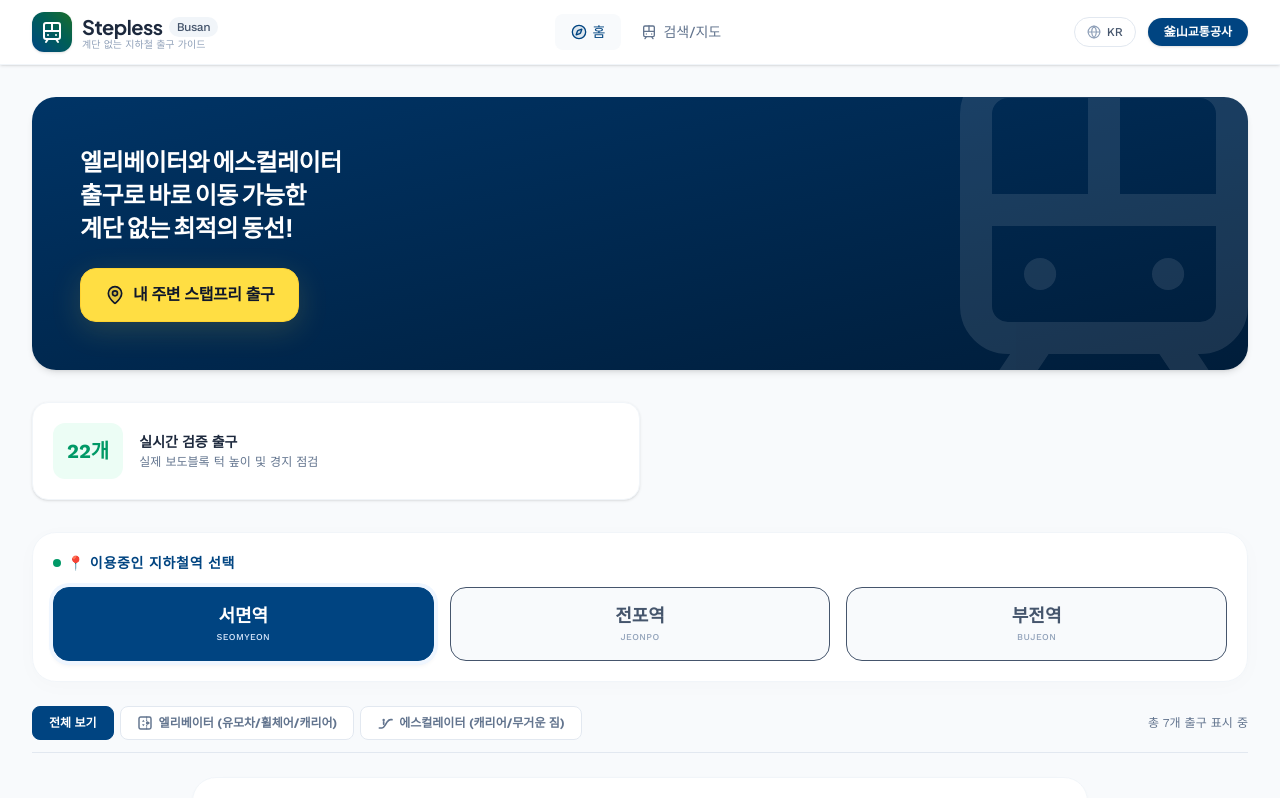
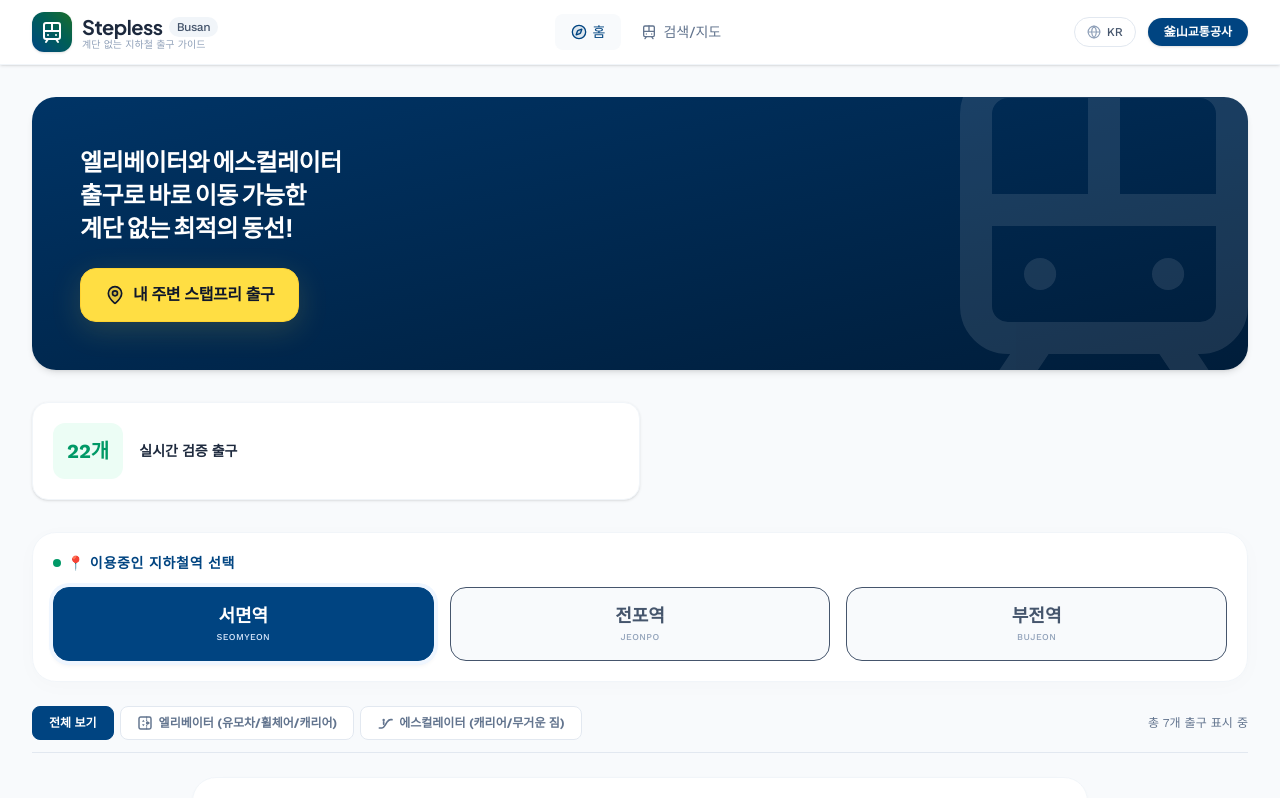
Before and after one commit to 3ena4ena-maker/Stepless-in-Korea, a React (Vite) app: page / in a window 1280 px wide. Shown: the top 798 px of the page. Built offline with nearby package versions, Linux system fonts and the light colour scheme.

Commit message:
refactor(app): remove redundant descriptive text
Remove the sub-label under 'Verified Accessibility Exits' to simplify the UI.

```diff
--- a/src/App.tsx
+++ b/src/App.tsx
@@ -348,7 +348,6 @@ export default function App() {
                   </div>
                   <div>
                     <h4 className="text-sm font-bold text-slate-800">{language === 'KR' ? '실시간 검증 출구' : 'Verified Accessibility Exits'}</h4>
-                    <p className="text-xs text-slate-500 mt-0.5">{language === 'KR' ? '실제 보도블록 턱 높이 및 경지 점검' : 'Direct physical slope audits'}</p>
                   </div>
                 </div>
               </div>
```
